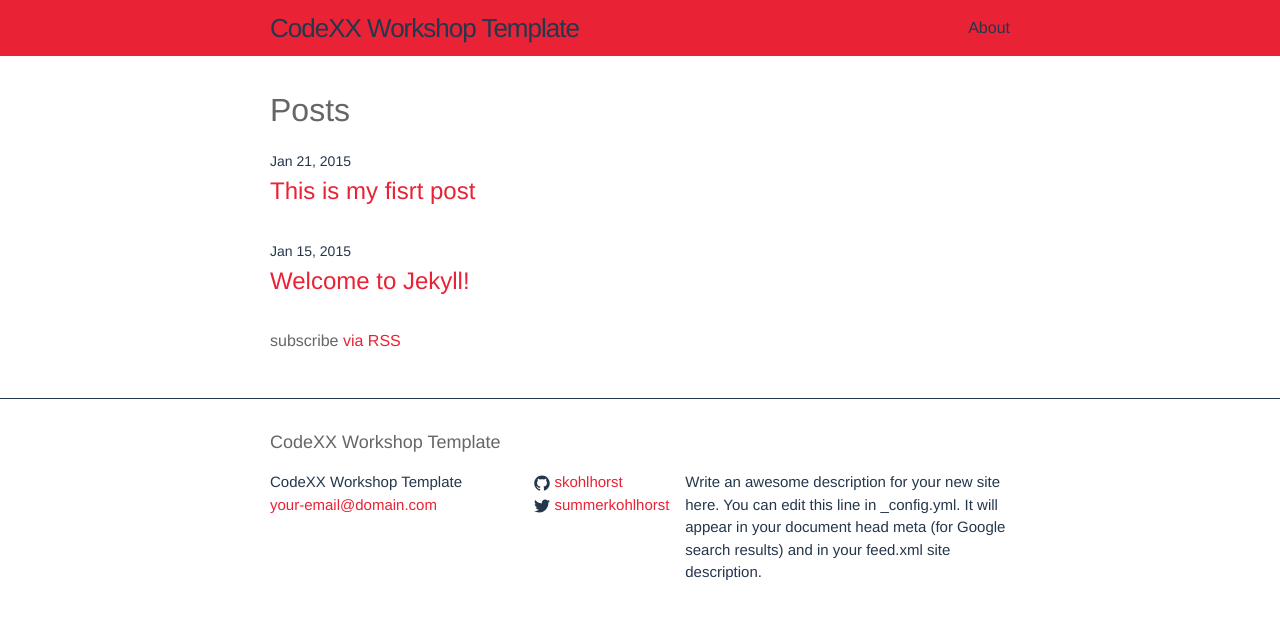
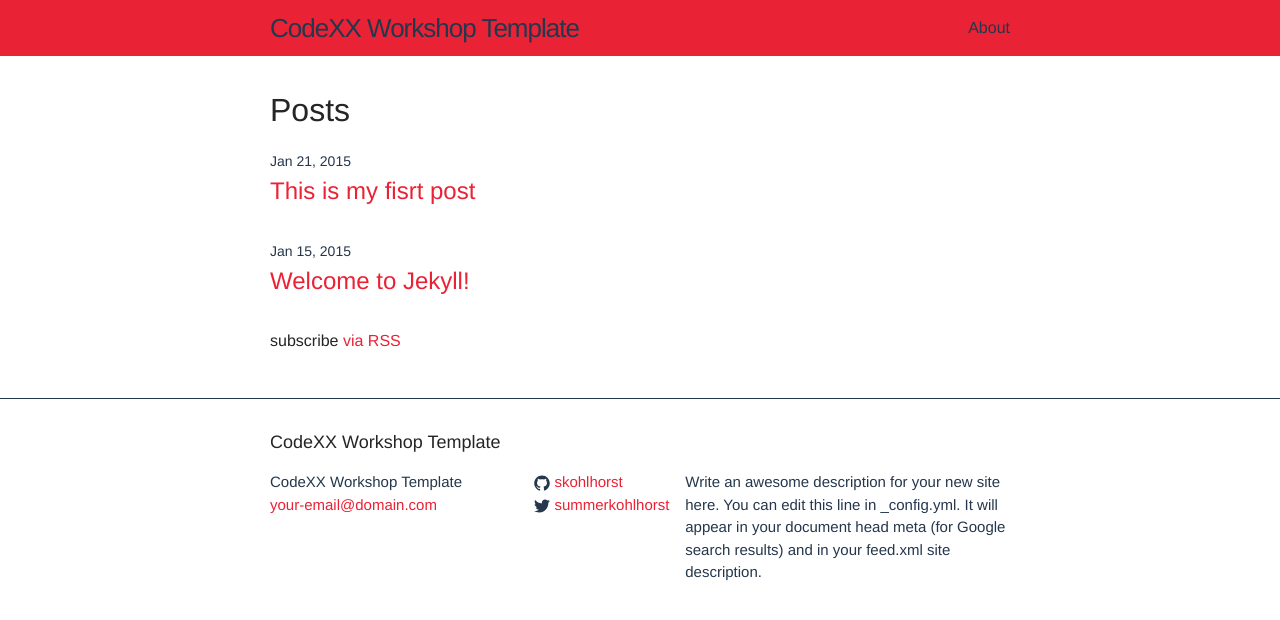
Before and after one commit to skohlhorst/CodeXX-Jekyll, a Jekyll site: the page built from index.html, in a window 1280 px wide. Shown: the top 620 px of the page. Built offline with Jekyll 4.4.1, drawn with Linux system fonts in a browser that asks for light colours.

Commit message:
Update main.scss

```diff
--- a/css/main.scss
+++ b/css/main.scss
@@ -16,7 +16,7 @@ $base-line-height:    1.5;
 // Base Colors
 $brand-color:         #EA2235;
 $accent-color:        #25374c;
-$text-color:          #666;
+$text-color:          #252525;
 $background-color:    #fff;
 
 // Navigation
```
